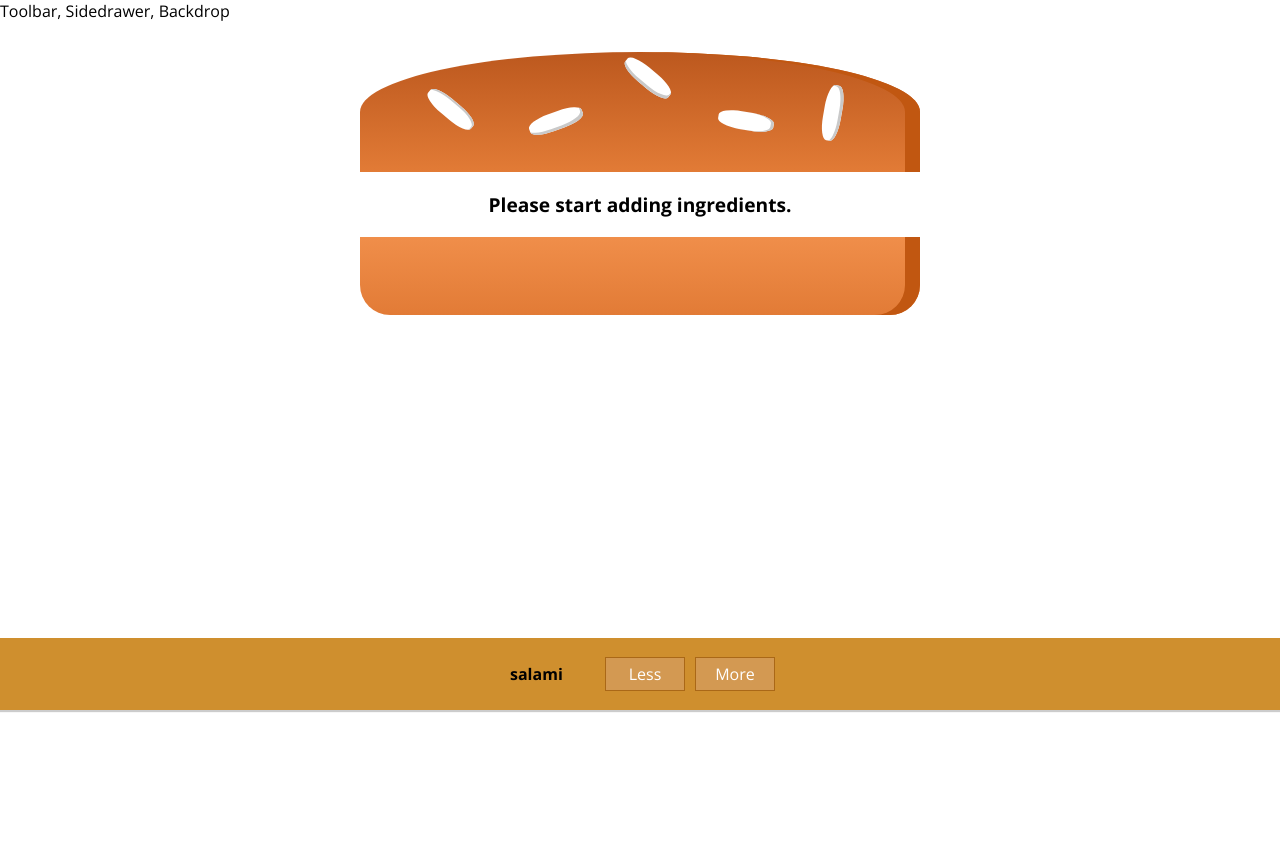
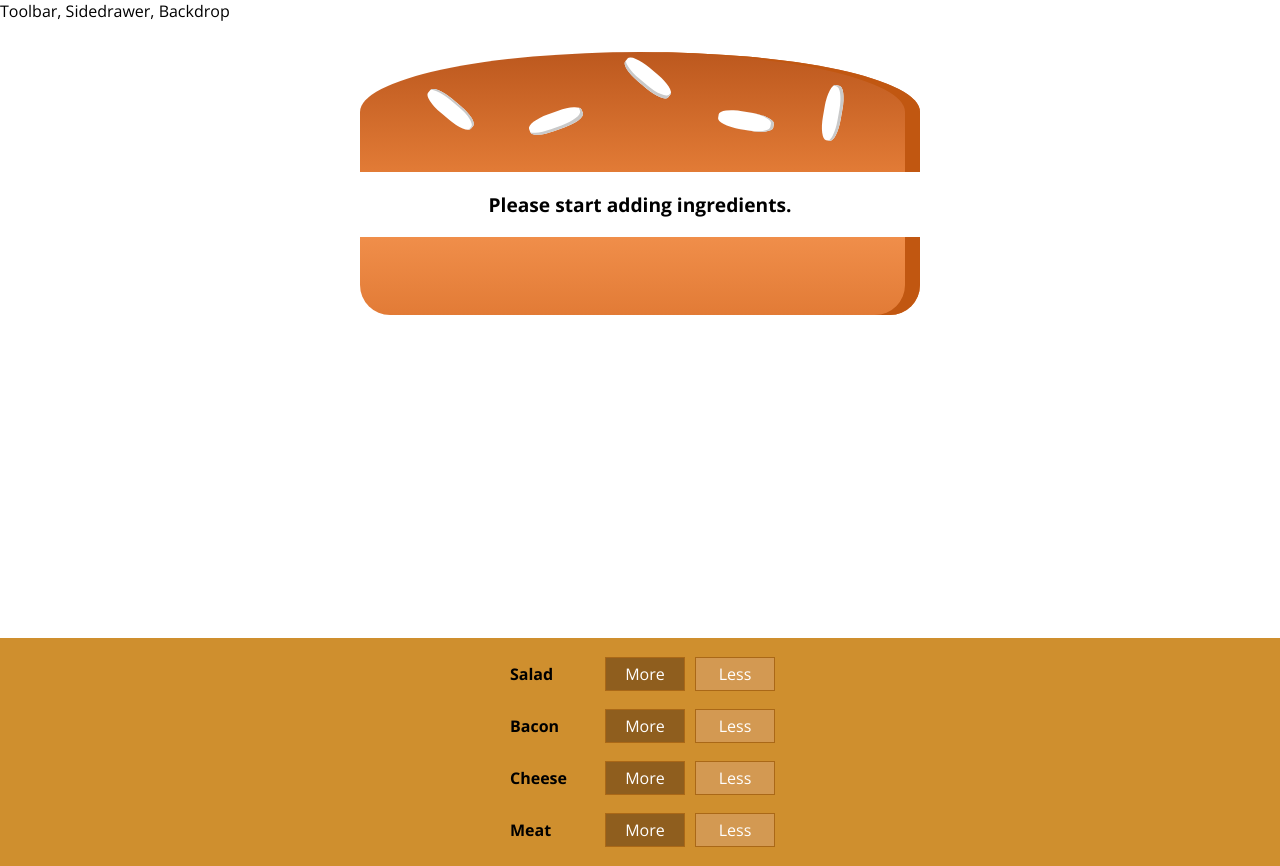
Before and after one commit to shubhamgupta2901/burgerbuilder-react, a React (Create React App) app: page / in a window 1280 px wide. Before the commit the page ends 800 px from the top, so only its background shows below. Built offline with nearby package versions, Linux system fonts and the light colour scheme.

Commit message:
Connecting BuildControls to state of BurgerBuilder

```diff
--- a/src/components/Burger/BuildControls/BuildControl/BuildControl.js
+++ b/src/components/Burger/BuildControls/BuildControl/BuildControl.js
@@ -6,18 +6,24 @@ const buildControl =(props) => {
     return (
         <div className={styles.BuildControl}>
             <div className={styles.Label}>{props.label}</div>
-            <button className={styles.Less}>Less</button>
-            <button className={styles.Less}>More</button>
+            <button className={styles.More} onClick={()=>props.onAddIngredient(props.type)}>More</button>
+            <button className={styles.Less} onClick={()=>props.onRemoveIngredient(props.type)}>Less</button>
         </div>
     );
 }
 
 buildControl.propTypes ={
-    label: PropTypes.string,
+    label: PropTypes.string.isRequired,
+    type: PropTypes.string.isRequired,
+    onAddIngredient: PropTypes.func,
+    onRemoveIngredient: PropTypes.func,
 }
 
 buildControl.defaultProps ={
-    label: 'salami',
+    label: '',
+    type: '',
+    onAddIngredient: ()=>{},
+    onRemoveIngredient: () => {},
 }
 
 export default buildControl;
--- a/src/components/Burger/BuildControls/BuildControls.js
+++ b/src/components/Burger/BuildControls/BuildControls.js
@@ -3,18 +3,37 @@ import PropTypes from 'prop-types';
 import styles from './BuildControls.module.css';
 import BuildControl from './BuildControl/BuildControl';
 
+const controls = [
+    {label: 'Salad', type: 'salad'},
+    {label: 'Bacon', type: 'bacon'},
+    {label: 'Cheese', type: 'cheese'},
+    {label: 'Meat', type: 'meat'}
+]
 const buildControls =(props) => {
+
     return (
         <div className={styles.BuildControls}>
-            <BuildControl/>
+            {controls.map(control =>
+                <BuildControl
+                    key={control.type}
+                    type = {control.type}
+                    label={control.label}
+                    onAddIngredient={props.onAddIngredient}
+                    onRemoveIngredient={props.onRemoveIngredient}
+                />
+            )}
         </div>
     );
 }
 
 buildControls.propTypes ={
+    onAddIngredient: PropTypes.func,
+    onRemoveIngredient: PropTypes.func,
 }
 
 buildControls.defaultProps ={
+    onAddIngredient: ()=>{},
+    onRemoveIngredient: () => {},
 }
 
 export default buildControls;
--- a/src/containers/BurgerBuilder/BurgerBuilder.js
+++ b/src/containers/BurgerBuilder/BurgerBuilder.js
@@ -3,6 +3,12 @@ import PropTypes from 'prop-types'
 import Burger from '../../components/Burger/Burger';
 import BuildControls from '../../components/Burger/BuildControls/BuildControls';
 
+const INGREDIENT_PRICES = {
+  salad: 0.5,
+  cheese: 0.4,
+  meat: 1.3,
+  bacon: 0.7
+}
 class BurgerBuilder extends React.Component {
   constructor(props){
     super(props);
@@ -12,14 +18,42 @@ class BurgerBuilder extends React.Component {
         bacon:0,
         cheese:0,
         meat:0
-      }
+      },
+      totalPrice: 4,
     }
   }
+
+  addIngredientHandler = (type) =>{
+    console.log(`addIngredientHandler | type: ${type}`);
+    const oldCount = this.state.ingredients[type];
+    const updatedCount = oldCount+1;
+    const updatedIngredients = {
+      ...this.state.ingredients
+    }
+    updatedIngredients[type] = updatedCount;
+    let totalPrice = this.state.totalPrice + INGREDIENT_PRICES[type];
+    this.setState({ingredients: updatedIngredients, totalPrice});
+
+  }
+
+  removeIngredientHandler = (type) =>{
+    if(this.state.ingredients[type] === 0)
+      return;
+    console.log(`removeIngredientHandler | type: ${type}`);
+    const updatedIngredients = {...this.state.ingredients};
+    updatedIngredients[type]--;
+    const totalPrice = this.state.totalPrice - INGREDIENT_PRICES[type];
+    this.setState({ingredients: updatedIngredients,totalPrice});
+  }
+
   render(){
     return (
       <React.Fragment>
         <Burger ingredients={this.state.ingredients}/>
-        <BuildControls/>
+        <BuildControls
+          onAddIngredient={this.addIngredientHandler}
+          onRemoveIngredient={this.removeIngredientHandler}
+          />
     </React.Fragment>
     );
   }
```
